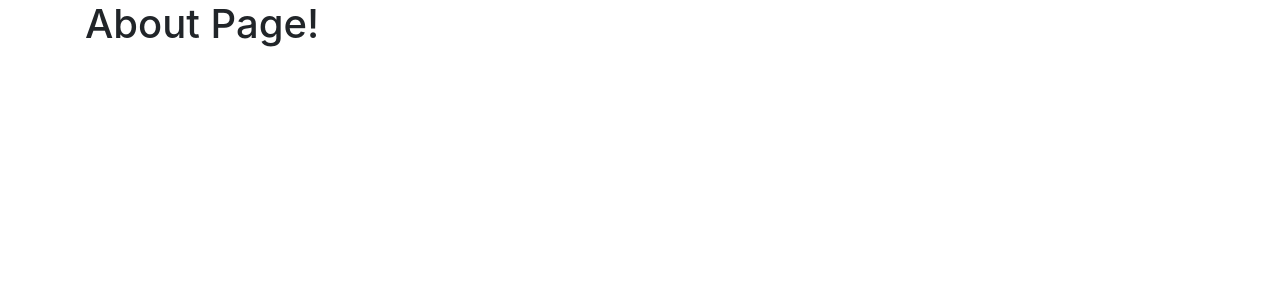
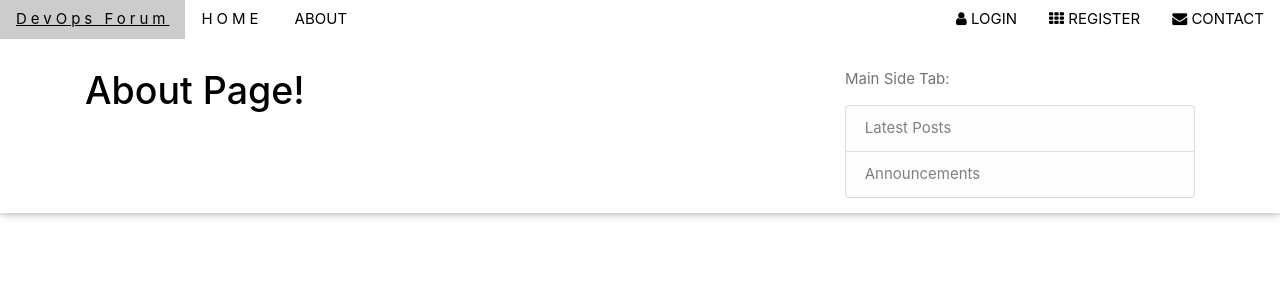
Before and after one commit to RitikSVala/DevOps, a Flask app: page /about in a window 1280 px wide. Shown: the top 300 px of the page. Run offline with Flask 2, Linux system fonts and the light colour scheme; some libraries are stand-ins or nearby versions.

Commit message:
This is my second commit

```diff
--- a/devops_project.py
+++ b/devops_project.py
@@ -1,7 +1,7 @@
 from flask import Flask , render_template
 app = Flask(__name__) ##Module Name = __name__ = __main__
 
-
+##Temporary Data Set
 uploads = [
         {
             "user": "RITIK VALA",
--- a/templates/layout.html
+++ b/templates/layout.html
@@ -1,6 +1,13 @@
-<!-- Layout format for all pages throughout webpages.-->
+<!-- Layout format for all pages throughout webpages. (Parent Tempalte)-->
 <html>
 <head>
+    <!-- W3 stylesheets -->
+    <meta charset="UTF-8">
+<meta name="viewport" content="width=device-width, initial-scale=1">
+<link rel="stylesheet" href="https://www.w3schools.com/w3css/4/w3.css">
+<link rel="stylesheet" href="https://fonts.googleapis.com/css?family=Raleway">
+<link rel="stylesheet" href="https://cdnjs.cloudflare.com/ajax/libs/font-awesome/4.7.0/css/font-awesome.min.css">
+
      <!-- Required meta tags -->
      <meta charset="utf-8">
      <meta name="viewport" content="width=device-width, initial-scale=1, shrink-to-fit=no">
@@ -9,12 +16,43 @@
      <link rel="stylesheet" href="https://maxcdn.bootstrapcdn.com/bootstrap/4.0.0/css/bootstrap.min.css" integrity="sha384-Gn5384xqQ1aoWXA+058RXPxPg6fy4IWvTNh0E263XmFcJlSAwiGgFAW/dAiS6JXm" crossorigin="anonymous">
     <title> DevOps Forum</title>
 </head>
+
+
 <body>
-
-    <div class="container">
-    <!--Block that will allow child templates to overwrite -->
-    {% block data %} {% endblock %}
-</div>
+<!-- Navigation Bar -->
+<div class="w3-top">
+    <div class="w3-bar w3-white w3-card" id="myNavbar">
+      <a href="#home" class="w3-bar-item w3-button w3-wide">DevOps Forum</a>
+      <a href="#home" class="w3-bar-item w3-button w3-wide">HOME</a>
+      <a href="#about" class="w3-bar-item w3-button">ABOUT</a>
+      <!-- Right Side Of Navigation Bar -->
+      <div class="w3-right w3-hide-small">
+        <a href="#team" class="w3-bar-item w3-button"><i class="fa fa-user"></i> LOGIN</a>
+        <a href="#work" class="w3-bar-item w3-button"><i class="fa fa-th"></i> REGISTER</a>
+        <a href="#contact" class="w3-bar-item w3-button"><i class="fa fa-envelope"></i> CONTACT</a>
+      </div>
+      <br>
+      <br>
+      <br>
+      <!--Main container on the right hand side -->
+    <main role="main" class="container">
+  <div class="row">
+    <div class="col-md-8">
+      {% block data %}{% endblock %}
+    </div>
+    <div class="col-md-4">
+      <div class="content-section">
+        <p class='text-muted'>Main Side Tab:
+          <ul class="list-group">
+              <!-- List of items -->
+            <li class="list-group-item list-group-item-light">Latest Posts</li>
+            <li class="list-group-item list-group-item-light">Announcements</li>
+          </ul>
+        </p>
+      </div>
+    </div>
+  </div>
+</main>
 
     <!-- Optional JavaScript -->
     <!-- jQuery first, then Popper.js, then Bootstrap JS -->
```
Also changed, not shown: templates/home_page.html (+12 -4 lines).
